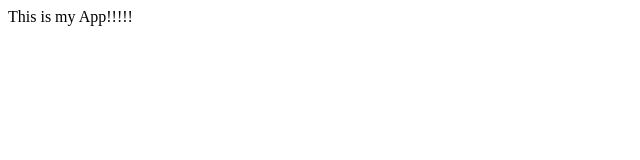
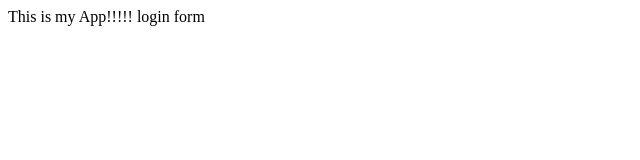
Before and after one commit to aakashthirteen/myappsample, a plain HTML site: page index.html in a window 1280 px wide. Shown: the full height of the page, 0-640 px from the left. Drawn offline with Linux system fonts and the light colour scheme.

Commit message:
login form

```diff
--- /dev/null
+++ b/dir2/app2.js
@@ -0,0 +1 @@
+console.log('dir2/app2');
--- a/index.html
+++ b/index.html
@@ -2,7 +2,10 @@
 	<head>
 	<title>My App</title>
 	</head>
+
 	<body>
+
 		This is my App!!!!!
+		login form
 	</body>
 </html>
```
Also changed, not shown: login.html (added, +1 -0 lines), log.txt (added).
